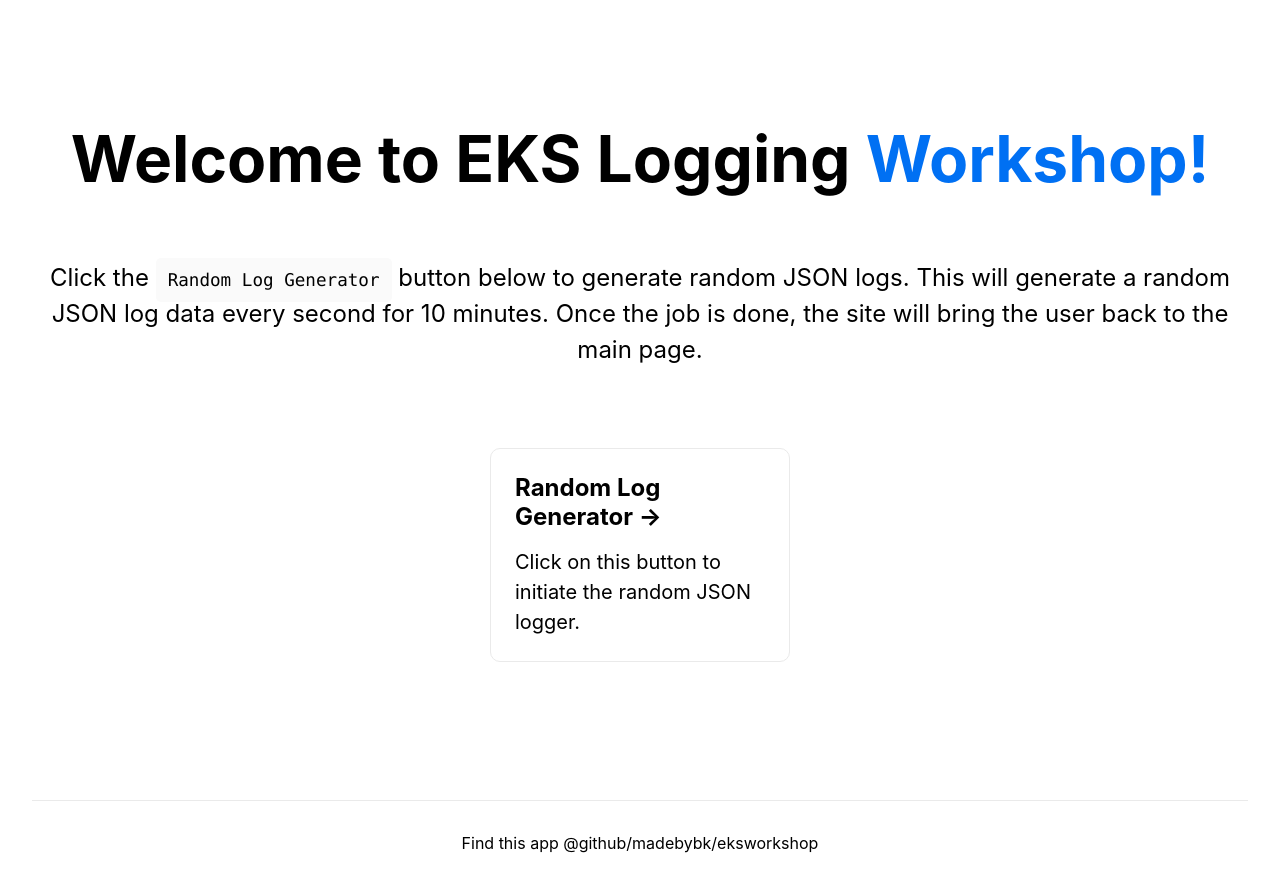
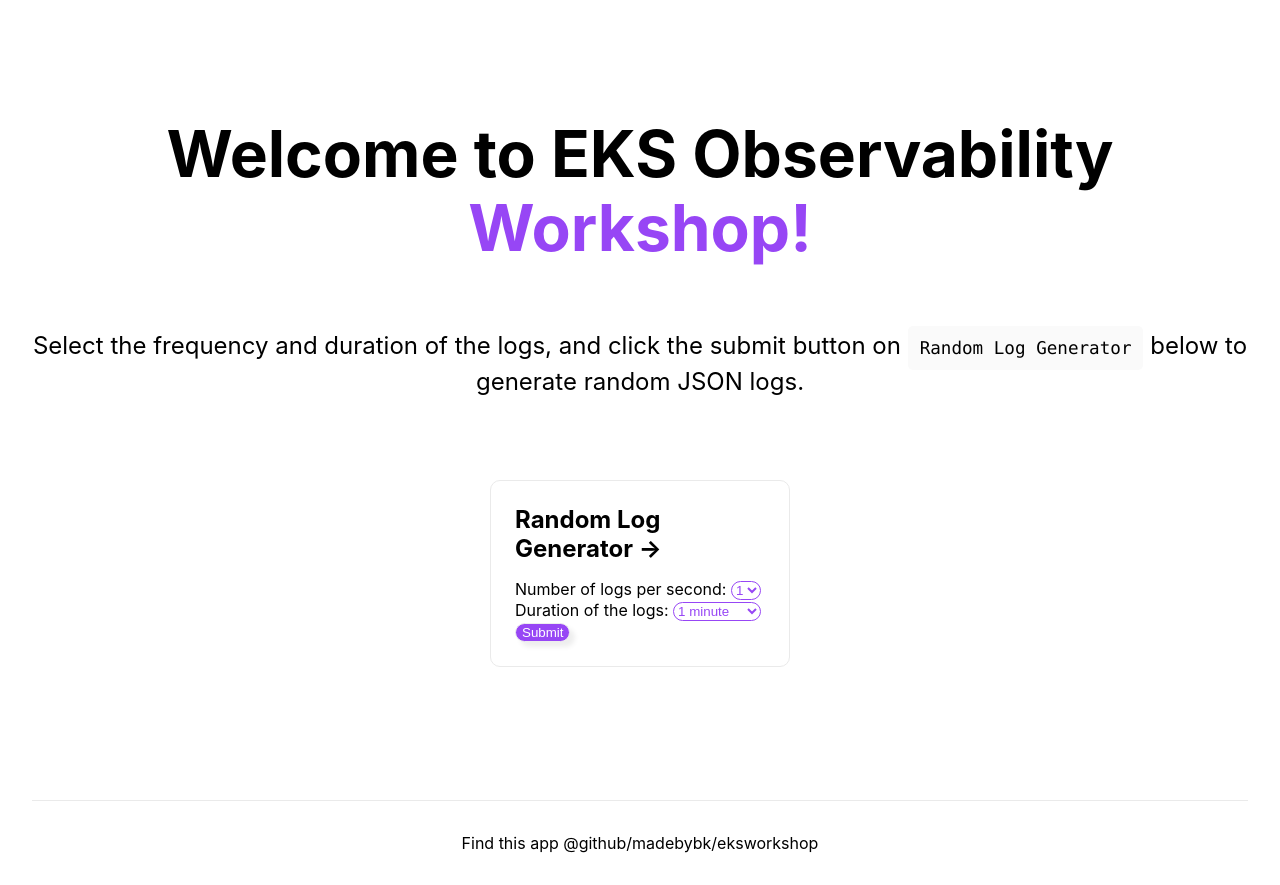
Before and after one commit to madebybk/nextjs-random-logger, a Next.js app: page / in a window 1280 px wide. Built offline with nearby package versions, Linux system fonts and the light colour scheme.

Commit message:
add the user input functionality

```diff
--- /dev/null
+++ b/pages/api/log_generator.js
@@ -0,0 +1,35 @@
+// API to generate random JSON log data every second for 10 minutes
+
+const generateRandomLogData = (num) => {
+    // Get current time
+    const currTime = new Date().toISOString();
+
+    // Create randome error code (between 1 and 5)
+    const randomNum = Math.floor(Math.random() * 5 + 1);
+    const errCode = `err_0${randomNum}`;
+
+    // JSON log data
+    const logData = JSON.stringify({timestamp: `${currTime}`,level: "info",error_code: errCode,server_protocol: "HTTP/1.1",request_method: "GET",request_uri: "/api/logger",message: `This is a sample log message #${num}`});
+    console.log(logData)
+}
+
+const generateData = async (numLogs, duration) => {
+    const totalSeconds = duration * numLogs * 60;
+    const freq = 1000 / numLogs;
+    for (let i = 0; i < totalSeconds; i++) {
+        setTimeout(function timer() {
+            generateRandomLogData(i);
+        }, i * freq);
+    }
+    return 'Job finished';
+}
+
+export default async function handler(req, res) {
+    // Get current time
+    const currTime = new Date().toISOString();
+    console.log(JSON.stringify({timestamp: `${currTime}`,level: "info",error_code: 'info_01',server_protocol: "HTTP/1.1",request_method: "GET",request_uri: "/api/logger",message: "Log generation initiated.."}))
+
+    const message = await generateData(req.body.numLogs, req.body.duration);
+
+    res.json({ status: message });
+}
--- a/pages/api/logger.js
+++ /dev/null
@@ -1,49 +0,0 @@
-// API to generate random JSON log data every second for 10 minutes
-
-const generateRandomLogData = (num) => {
-    // Get current time
-    const currTime = new Date().toISOString();
-
-    // Create randome error code (between 1 and 5)
-    const randomNum = Math.floor(Math.random() * 5 + 1);
-    const errCode = `err_0${randomNum}`;
-
-    // JSON log data
-    const logData = JSON.stringify({
-        timestamp: `${currTime}`,
-        level: "info",
-        error_code: errCode,
-        server_protocol: "HTTP/1.1",
-        request_method: "GET",
-        request_uri: "/api/logger",
-        message: `This is a sample log message #${num}`
-    });
-    console.log(logData)
-}
-
-const generateData = async () => {
-    for (let i = 0; i < 600; i++) {
-        setTimeout(function timer() {
-            generateRandomLogData(i);
-        }, i * 1000);
-    }
-    return 'Job finished';
-}
-
-export default async function handler(req, res) {
-    // Get current time
-    const currTime = new Date().toISOString();
-    console.log(JSON.stringify({
-        timestamp: `${currTime}`,
-        level: "info",
-        error_code: 'info_01',
-        server_protocol: "HTTP/1.1",
-        request_method: "GET",
-        request_uri: "/api/logger",
-        message: "Log generation initiated.."
-    }))
-
-    const message = await generateData();
-
-    res.status(200).json({ status: message });
-}
--- a/pages/index.js
+++ b/pages/index.js
@@ -1,21 +1,33 @@
 import Head from 'next/head'
-import axios from 'axios';
-import { useState, useEffect, useRef } from 'react'
+import { useState } from 'react'
 import styles from '../styles/Home.module.css'
 
 export default function Home() {
-  const [triggered, setTriggered] = useState(false);
-  const initialRender = useRef(true);
+  const [submitted, setSubmitted] = useState(false);
 
-  useEffect(() => {
-    if (initialRender.current) {
-      initialRender.current = false;
-    } else {
-      axios
-        .get('./api/logger')
-        .catch(err => console.log(err));
-    }
-  }, [triggered])
+  const handleSubmit = async (event) => {
+    event.preventDefault();
+
+    // Get data from the form
+    const data = {
+      numLogs: event.target.numLogs.value,
+      duration: event.target.duration.value,
+    };
+
+    // Send the data in a JSON format
+    const JSONdata = JSON.stringify(data);
+    const endpoint = '/api/log_generator';
+    const options = {
+      method: 'POST',
+      headers: {
+        'Content-Type': 'application/json',
+      },
+      body: JSONdata,
+    };
+    const res = await fetch(endpoint, options);
+    const result = await res.json();
+    setSubmitted(true)
+  }
 
   return (
     <div className={styles.container}>
@@ -24,41 +36,50 @@ export default function Home() {
         <meta name="description" content="Generated by create next app" />
         <link rel="icon" href="/favicon.png" />
       </Head>
-
       <main className={styles.main}>
         <h1 className={styles.title}>
-          Welcome to EKS Logging <a href="https://workshops.aws/">Workshop!</a>
+          Welcome to EKS Observability <a href="https://workshops.aws/">Workshop!</a>
         </h1>
-
         <p className={styles.description}>
-          Click the {' '}
+          Select the frequency and duration of the logs, and click the submit button on {' '}
           <code className={styles.code}>Random Log Generator</code>
-          {' '} button below to generate random JSON logs. This will generate a random JSON log data every second for 10 minutes.
-          Once the job is done, the site will bring the user back to the main page.
+          {' '} below to generate random JSON logs.
         </p>
-
         <div className={styles.grid}>
-          {!triggered
+          {!submitted
             ?
-            <div className={styles.card} onClick={() => setTriggered(true)}>
+            <div className={styles.card}>
               <h2>Random Log Generator &rarr;</h2>
-              <p>Click on this button to initiate the random JSON logger.</p>
+              <form action="/api/log_generator" method="post" onSubmit={handleSubmit}>
+                <label htmlFor="numLogs">Number of logs per second: </label>
+                <select id="numLogs" name="numLogs" required="required" className={styles.dropdown}>
+                  <option value="1">1</option>
+                  <option value="2">2</option>
+                  <option value="3">3</option>
+                </select>
+                <label htmlFor="duration">Duration of the logs: </label>
+                <select id="duration" name="duration" required="required" className={styles.dropdown}>
+                  <option value="1">1 minute</option>
+                  <option value="2">2 minutes</option>
+                  <option value="3">3 minutes</option>
+                  <option value="4">4 minutes</option>
+                  <option value="5">5 minutes</option>
+                  <option value="6">6 minutes</option>
+                  <option value="7">7 minutes</option>
+                  <option value="8">8 minutes</option>
+                  <option value="9">9 minutes</option>
+                  <option value="10">10 minutes</option>
+                </select>
+                <button type="submit" className={styles.submit}>Submit</button>
+              </form>
             </div>
             :
             <div className={styles.card}>
               <h2>Random Log Generator &rarr;</h2>
-              <p>Random log generator has been initiated! Random JSON log data will be sent every second for 10 minutes.
-                TBD IDEA: Have a bar that shows how much time is left for the log generator to finish its job.</p>
+              <p>Random log generator has been initiated! Random JSON log data will be sent for the duration you specified.</p>
             </div>
           }
         </div>
-
-        {/* <div className={styles.grid}>
-          <a href="/logger" className={styles.card}>
-            <h2>Random Log Generator &rarr;</h2>
-            <p>Click on this button to initiate the random JSON logger.</p>
-          </a>
-        </div> */}
       </main>
 
       <footer className={styles.footer}>
--- a/styles/Home.module.css
+++ b/styles/Home.module.css
@@ -29,7 +29,7 @@
 }
 
 .title a {
-  color: #0070f3;
+  color: #9746f5;
   text-decoration: none;
 }
 
@@ -88,8 +88,7 @@
 .card:hover,
 .card:focus,
 .card:active {
-  color: #0070f3;
-  border-color: #0070f3;
+  border-color: #9746f5;
 }
 
 .card h2 {
@@ -108,6 +107,32 @@
   margin-left: 0.5rem;
 }
 
+.submit {
+  background: #9746f5;
+  color: #fff;
+  border: 1px solid #eee;
+  border-radius: 20px;
+  box-shadow: 5px 5px 5px #eee;
+  text-shadow: none;
+}
+
+.submit:hover {
+  background: #7600fc;
+  color: #fff;
+  border: 1px solid #eee;
+  border-radius: 20px;
+  box-shadow: 5px 5px 5px #eee;
+  text-shadow: none;
+}
+
+.dropdown {
+  background: #fff;
+  color: #9746f5;
+  border: 1px solid #9746f5;
+  border-radius: 20px;
+  text-shadow: none;
+}
+
 @media (max-width: 600px) {
   .grid {
     width: 100%;
```
